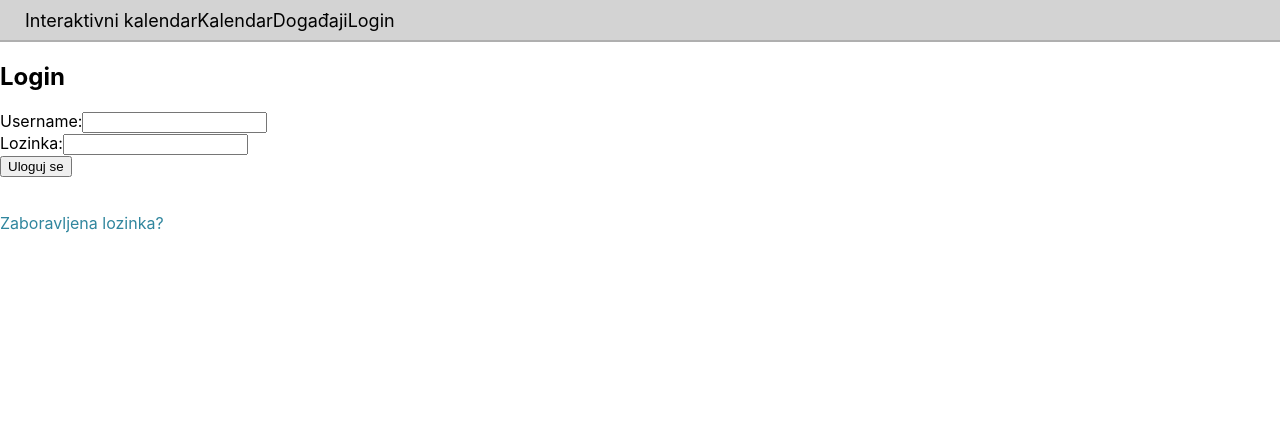
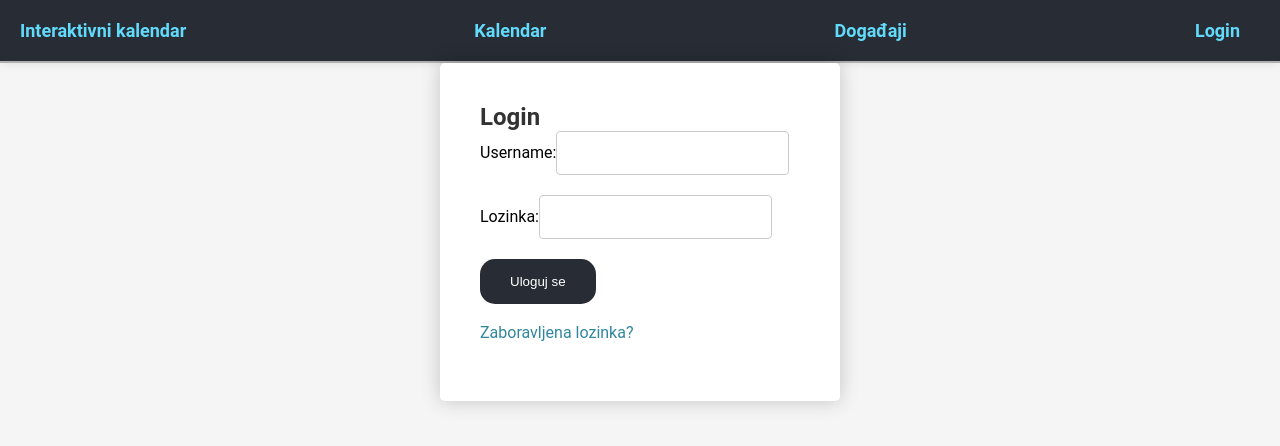
Before and after one commit to elab-development/internet-tehnologije-projekat-interaktivnikalendar_2023_1077, a React (Create React App) app in the folder reactapp/: page / in a window 1280 px wide. Shown: the top 446 px of the page. Built offline with nearby package versions, Linux system fonts and the light colour scheme.

Commit message:
Dodavanje u folder

```diff
--- a/reactapp/src/App.css
+++ b/reactapp/src/App.css
@@ -9,7 +9,8 @@
   min-height: 40px;
   padding-left: 25px;
   font-size: large;
-}
+  }
+
 
 .btn {
   background-color: cornflowerblue;
@@ -28,9 +29,245 @@ a {
   text-decoration: none;
   cursor: pointer;
 }
+/*
+.container {
+  background-color: #ffffff;
+  box-shadow: 0 4px 8px rgba(0, 0, 0, 0.1);
+  border-radius: 12px;
+  padding: 20px;
+  width: 60%;
+  text-align: center;
+  margin: 20px auto;
+  transition: transform 0.3s ease-in-out;
+}
+.container:hover {
+  transform: scale(1.05);
+}
+*/
 
-.selected-date{
+.cal-buttons{
+  background-color: hwb(208 38% 2%);
+  cursor: pointer;
+  border-radius: 5px;
+  align-items: center;
+  font-family: inherit;
+  font-weight: 500;
+  font-size: 9px;
+  padding: 0.7em 1.4em 0.7em 1.1em;
+  background: linear-gradient(0deg, rgb(20, 123, 167) 0%, rgb(102, 218, 247) 100%);
+}
+
+
+
+
+.calendar {
+  display: inline;
+  flex-direction: column;
+  align-items: center;
+}
+
+li div {
+  margin-bottom: 10px; /* Prilagodi vrednost prema potrebi */
+}
+
+
+
+
+
+.selected-date {
   background-color: #4caf50;
   color: #fff;
+  border-radius: 40%;
+  padding: 2px 3px; /* Dodato - povećava poluprečnik i poboljšava izgled */
+  font-weight: bold; /* Dodato - čini tekst na selektovanom datumu uočljivijim */
+  transition: background-color 0.3s, transform 0.3s, color 0.3s; /* Dodato - glatkiji prelaz između stanja */
+  cursor: pointer; /* Dodato - označava da je element interaktivan */
+}
+
+/* Dodato - efekat smanjenja prilikom hovera */
+.selected-date:hover {
+  transform: scale(0.95);
+}
+
+body {
+  font-family: 'Roboto', Arial, sans-serif;
+  background-color: #f5f5f5;
+  align-items: center;
+  justify-content: center;
+  margin: 0;
+}
+
+* {
+  box-sizing: border-box;
+  margin: 0;
+  padding: 0;
+}
+/*.form-buttons,*/
+.login-button {
+  background-color: #282c34;
+  color: #fff;
+  padding: 15px 30px; /* Prilagodio sam padding kako bi bio ujednačen sa prethodnim stilom */
+  cursor: pointer;
+  border: none;
+  border-radius: 15px; /* Prilagodio sam border-radius kako bi bio ujednačen sa prethodnim stilom */
+  transition: background-color 0.3s;
+}
+/*.form-buttons:hover,*/
+.login-button:hover {
+  background-color: #61dafb;
+}
+/* Dodatni stil za dugmice u formi */
+.form-buttons {
+  display: flex;
+  justify-content: space-between;
+  margin-top: 20px; /* Dodat razmak između dugmica */
+}
+
+.form-buttons button {
+  background-color: #282c34;
+  color: #fff;
+  padding: 15px 30px;
+  cursor: pointer;
+  border: none;
+  border-radius: 15px;
+  transition: background-color 0.3s, transform 0.3s;
+}
+
+.form-buttons button:hover {
+  background-color: #61dafb;
+  transform: scale(1.05); /* Dodat efekat povećanja prilikom hover-a */
+}
+.container {
+  margin-bottom: 20px;
+  background-color: #ffffff;
+  box-shadow: 0 4px 8px rgba(0, 0, 0, 0.1);
+  border-radius: 4px;
+  padding: 12px;
+  width: 20%;
+  text-align: center;
+  margin: 20px auto;
+  transition: transform 0.3s ease-in-out;
+}
+
+
+.container:hover {
+  transform: scale(1.05);
+}
+@media screen and (max-width: 768px) {
+  .container {
+    width: 80%; /* Na manjim ekranima smanji širinu kontejnera */
+  }
+}
+
+h2 {
+  color: #333333;
+}
+.navBar {
+  background-color: #282c34;
+  color: #61dafb;
+  padding: 20px;
+  display: flex;
+  justify-content: space-between;
+  align-items: center;
+  box-shadow: 0 0 10px rgba(0, 0, 0, 0.1);
+}
+.navBar a {
+  color: #61dafb;
+  text-decoration: none;
+  font-weight: bold;
+  margin-right: 20px;
+}
+
+.navBar a:hover {
+  color: #fff;
+}
+.selected-date {
+  background-color: #47a3a861;
+  transform: scale(1.1);
   border-radius: 50%;
+  transition: background-color 0.3s, transform 0.3s;
+
 }
+.login-container {
+  max-width: 400px;
+  margin: 0 auto;
+  padding: 40px;
+  background-color: #fff;
+  box-shadow: 0 0 20px rgba(0, 0, 0, 0.2);
+  border-radius: 5px;
+
+}
+.login-input {
+  margin-bottom: 20px;
+  padding: 12px;
+  border: 1px solid #ccc;
+  border-radius: 4px;
+  box-sizing: border-box;
+  transition: border-color 0.3s;
+  font-size: 16px;
+}
+.login-input:hover,
+.login-input:focus {
+  border-color: #61dafb;
+}
+.events {
+  margin-top: 40px;
+  background-color: #30869e;
+}
+
+.events {
+  background-color: #fff;
+  border: 1px solid #ddd;
+  padding: 20px;
+  margin-bottom: 20px;
+  border-radius: 10px;
+  box-shadow: 0 0 20px rgba(0, 0, 0, 0.1);
+}
+
+.events-container {
+  margin-bottom: 20px;
+  background-color: #ffffff;
+  box-shadow: 0 4px 8px rgba(0, 0, 0, 0.1);
+  border-radius: 4px;
+  padding: 12px;
+  width: 20%;
+  text-align: center;
+  margin: 20px auto;
+  transition: transform 0.3s ease-in-out;
+}
+.form-container {
+  max-width: 500px;
+  margin: 0 auto;
+  padding: 30px;
+  background-color: #fff;
+  box-shadow: 0 0 20px rgba(0, 0, 0, 0.2);
+  border-radius: 10px;
+  text-align:center;
+}
+.form-input {
+  width: 100%;
+  margin-bottom: 20px;
+  padding: 15px;
+  border: 1px solid #ddd;
+  border-radius: 5px;
+}
+.form-textarea {
+  width: 100%;
+  margin-bottom: 20px;
+  padding: 15px;
+  border: 1px solid #ddd;
+  border-radius: 5px;
+}
+.form-input {
+  margin-bottom: 20px;
+  padding: 12px;
+  border: 1px solid #ccc;
+  border-radius: 4px;
+  box-sizing: border-box;
+  transition: border-color 0.3s;
+  font-size: 16px;
+}
+.form-input:hover,
+.form-input:focus {
+  border-color: #61dafb;
+}
--- a/reactapp/src/components/Calendar.jsx
+++ b/reactapp/src/components/Calendar.jsx
@@ -71,9 +71,9 @@ const Calendar = ({ onDateClick }) => {
   return (
     <div className="container">
       <div className="header">
-        <button onClick={prevMonth}><GrCaretPrevious /></button>
+        <button className='cal-buttons' onClick={prevMonth}><GrCaretPrevious /></button>
         <h2>{currentMonth.toLocaleString('default', { month: 'long', year: 'numeric' })}</h2>
-        <button onClick={nextMonth}><GrCaretNext /></button>
+        <button className='cal-buttons' onClick={nextMonth}><GrCaretNext /></button>
       </div>
       <table className="calendar">
         <thead>
--- /dev/null
+++ b/reactapp/src/components/Combobox.jsx
@@ -0,0 +1,16 @@
+import React from 'react';
+
+const Combobox = ({ onSelect, onChange, data }) => {
+  // Implementirajte logiku Combobox komponente
+  return (
+    <select onChange={onChange} onSelect={onSelect}>
+      {data.map((item, index) => (
+        <option key={index} value={item}>
+          {item}
+        </option>
+      ))}
+    </select>
+  );
+};
+
+export default Combobox;
--- a/reactapp/src/components/Events.jsx
+++ b/reactapp/src/components/Events.jsx
@@ -1,5 +1,9 @@
+
 import React, { useState } from 'react';
 import { useEventContext } from '../components/EventContext';
+
+
+
 
 const formatDate = (date) => {
     const day = date.getDate();
@@ -12,7 +16,7 @@ const formatDate = (date) => {
     return `${formattedDay}/${formattedMonth}/${year}`;
   };
 const Events = () => {
-const [exportedEvents, setExportedEvents] = useState([]);
+  const [exportedEvents, setExportedEvents] = useState([]);
   const { events } = useEventContext();
   if (!events || events.length === 0) {
     return <div>Nema sačuvanih dogadjaja.</div>;
@@ -23,15 +27,18 @@ const [exportedEvents, setExportedEvents] = useState([]);
     console.log('Exported Events:', exportedEvents);
   };
   return (
-    <div>
-        <button onClick={handleExport}>Preuzmi podatke</button>
+    <div className='events-container'>
+        <button className='login-button' onClick={handleExport}>Preuzmi podatke</button>
       <ul>
         {events.map((event, index) => (
-          <li key={index}>
+          <li key={index} style={{ marginBottom: '5px' }}>
             <div>Datum: {formatDate(event.date)}</div>
+
             <div>Naziv: {event.title}</div>
             <div>Vreme: {event.time}</div>
             <div>Opis: {event.description}</div>
+            <div>Odabir događaja: {event.selectedEvent}</div>
+
           </li>
         ))}
       </ul>
--- a/reactapp/src/components/Form.jsx
+++ b/reactapp/src/components/Form.jsx
@@ -1,11 +1,36 @@
 import React, { useState } from 'react';
 import { useEventContext } from '../components/EventContext';
+/////////////
+import Combobox from '../components/Combobox';
+import { getMouseEventOptions } from '@testing-library/user-event/dist/utils';
+
+////////////
+let alertWhenSelected = () => alert('selected!');
+let alertWhenChanged = () => alert('changed!');
+
+
+
 
 const Form = ({ date, onClose}) => {
   const { addEvent } = useEventContext();
   const [eventTitle, setEventTitle] = useState('');
   const [eventTime, setEventTime] = useState('');
   const [eventDescription, setEventDescription] = useState('');
+  ////
+  const [selectedEvent, setSelectedEvent] = useState('');
+  const eventOptions = ['Posao', 'Rodjendani', 'Sastanci'];
+
+/////
+const handleChange = (e) => {
+  // Logika za promenu vrednosti u kombobox-u
+  setEventTitle(e.target.value);
+};
+/////
+/*const handleSelect = (e) => {
+  // Logika za odabir vrednosti u kombobox-u
+  setSelectedEvent(e.target.value);
+};*/
+
 
   const formatDate = (date) => {
     const day = date.getDate();
@@ -25,6 +50,7 @@ const Form = ({ date, onClose}) => {
         title: eventTitle,
         time: eventTime,
         description: eventDescription,
+        selectedEvent,
       };
       addEvent(newEvent);
       onClose();
@@ -37,6 +63,7 @@ const Form = ({ date, onClose}) => {
 
   };
 
+
   const handleCancel = () => {
     onClose();
   };
@@ -44,22 +71,52 @@ const Form = ({ date, onClose}) => {
   return (
     <div className="form-container">
       <h3>Dodaj događaj na dan {formatDate(date)}</h3>
+      <br/>
       <div>
         <label>Naziv:</label>
-        <input type="text" value={eventTitle} onChange={(e) => setEventTitle(e.target.value)} />
+        <br/>
+        <input className='form-input' type="text" value={eventTitle} onChange={(e) => setEventTitle(e.target.value)} />
       </div>
+      <br/>
       <div>
         <label>Vreme:</label>
-        <input type="text" value={eventTime} onChange={(e) => setEventTime(e.target.value)} />
+        <br/>
+        <input className='form-input' type="text" value={eventTime} onChange={(e) => setEventTime(e.target.value)} />
       </div>
+      <br/>
       <div>
         <label>Opis:</label>
-        <textarea value={eventDescription} onChange={(e) => setEventDescription(e.target.value)} />
+          <br/>
+        <textarea className='form-input' value={eventDescription} onChange={(e) => setEventDescription(e.target.value)} />
       </div>
-      <div className="form-buttons">
+      <br/>
+      <div>
+        <label>Odabir događaja:</label>
+        <br />
+        <select
+          className='form-input'
+          onChange={(e) => setSelectedEvent(e.target.value)}
+          value={selectedEvent}
+        >
+          <option value="" disabled>
+            Odaberite događaj
+          </option>
+          {eventOptions.map((option, index) => (
+            <option key={index} value={option}>
+              {option}
+            </option>
+          ))}
+        </select>
+        </div>
+
+
+      <br/>
+         <div className="form-buttons">
         <button onClick={handleSave}>Sačuvaj</button>
         <button onClick={handleCancel}>Odustani</button>
       </div>
+      <br/>
+
     </div>
   );
 };
```
Also changed, not shown: 1 other file (tests, documents, lock files or other folders).
